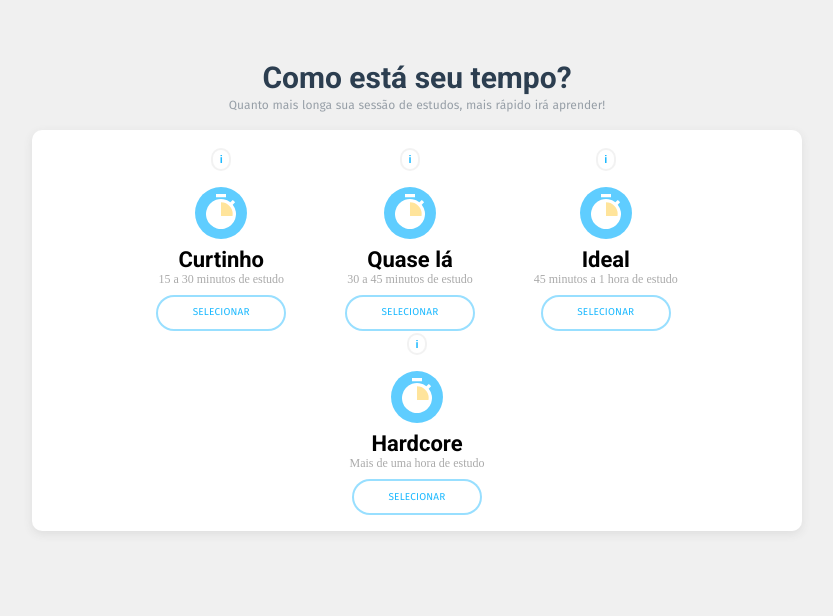
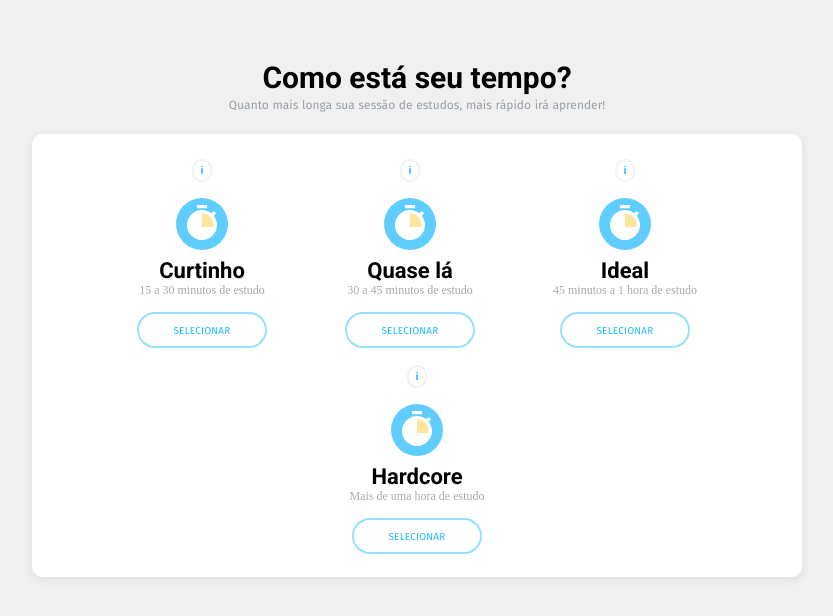
Before and after one commit to ocBruno/difficulty-screen, a Vue app: page / in a window 1280 px wide. Shown: the top 616 px of the page, without its empty margins (223-1056 px from the left). Built offline with nearby package versions, Linux system fonts and the light colour scheme.

Commit message:
fix font sizing issues

```diff
--- a/src/components/DifficultyScreen.vue
+++ b/src/components/DifficultyScreen.vue
@@ -70,6 +70,7 @@ export default {
   font-family: "Roboto";
   font-weight: 700;
   font-size: 30px;
+  color: #000000;
   line-height: 1.2;
 }
 .sub-header {
@@ -77,6 +78,7 @@ export default {
   font-size: 12px;
   word-spacing: 0.5px;
   opacity: 0.45;
+  margin-bottom: 1.64em;
 
 }
 h3 {
--- a/src/components/DifficultySelectorItem.vue
+++ b/src/components/DifficultySelectorItem.vue
@@ -82,7 +82,7 @@ export default {
 <!-- Add "scoped" attribute to limit CSS to this component only -->
 <style scoped>
 .difficulty-selector-item {
-margin: 0 0.9em;
+margin: 0.48em 1.5em;
 }
 .difficulty-selector-item:hover {
   cursor: pointer;
@@ -90,7 +90,6 @@ margin: 0 0.9em;
 }
 .stopwatch {
   transition: transform 0.2s linear;
-  transition-delay: 50ms;
   opacity: 0.7;
 }
 .stopwatch-bounce {
@@ -122,7 +121,7 @@ margin: 0 0.9em;
   transition: transform 0.2s linear;
   transition-delay: 50ms;
   line-height: 1;
-
+  margin-bottom: 16px;
 }
 .desc-hovering,
 .header-hovering {
@@ -168,6 +167,12 @@ margin: 0 0.9em;
   border-radius: 24px;
   transition: color 300;
   transition-delay: 50ms;
+  line-height: 3.2em;
+}
+.select-button-hovering {
+  transform: scale(1.01);
+  color: #fff;
+  background-color: #4ebaff;
 }
 .select-button-disabled {
   opacity: 0.5 !important;
@@ -175,9 +180,5 @@ margin: 0 0.9em;
 button:focus {
   outline: none;
 }
-.select-button-hovering {
-  color: #fff;
-  background-color: #4ebaff;
-  transform: scale(1.01);
-}
+
 </style>
--- a/src/components/DifficultySelectorItemModal.vue
+++ b/src/components/DifficultySelectorItemModal.vue
@@ -86,14 +86,15 @@ export default {
 }
 .close {
   margin: -1.6rem -4.7rem -1rem auto !important;
-  padding: 0.4rem 0.4rem !important;
+  padding: 0.20rem 0.20rem !important;
   width: 40px;
+  height: 40px;
   outline: 0;
   color: #1CB9FF;
   background: #fff;
-  font-size: 25px;
+  font-size: 23px;
   font-weight: 200 !important;
-  border-radius: 19px;
+  border-radius: 20px;
   opacity: 1;
 }
 
```
